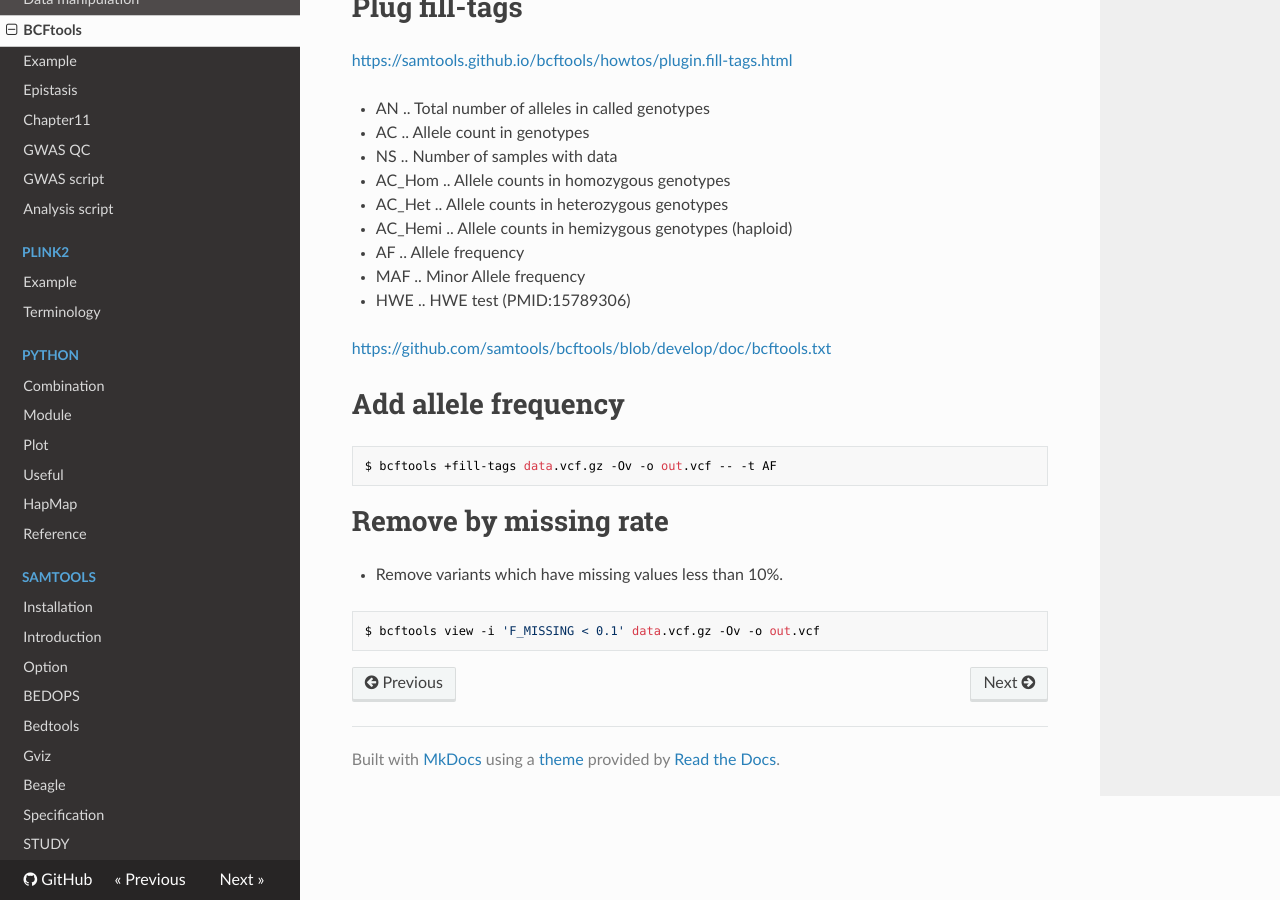
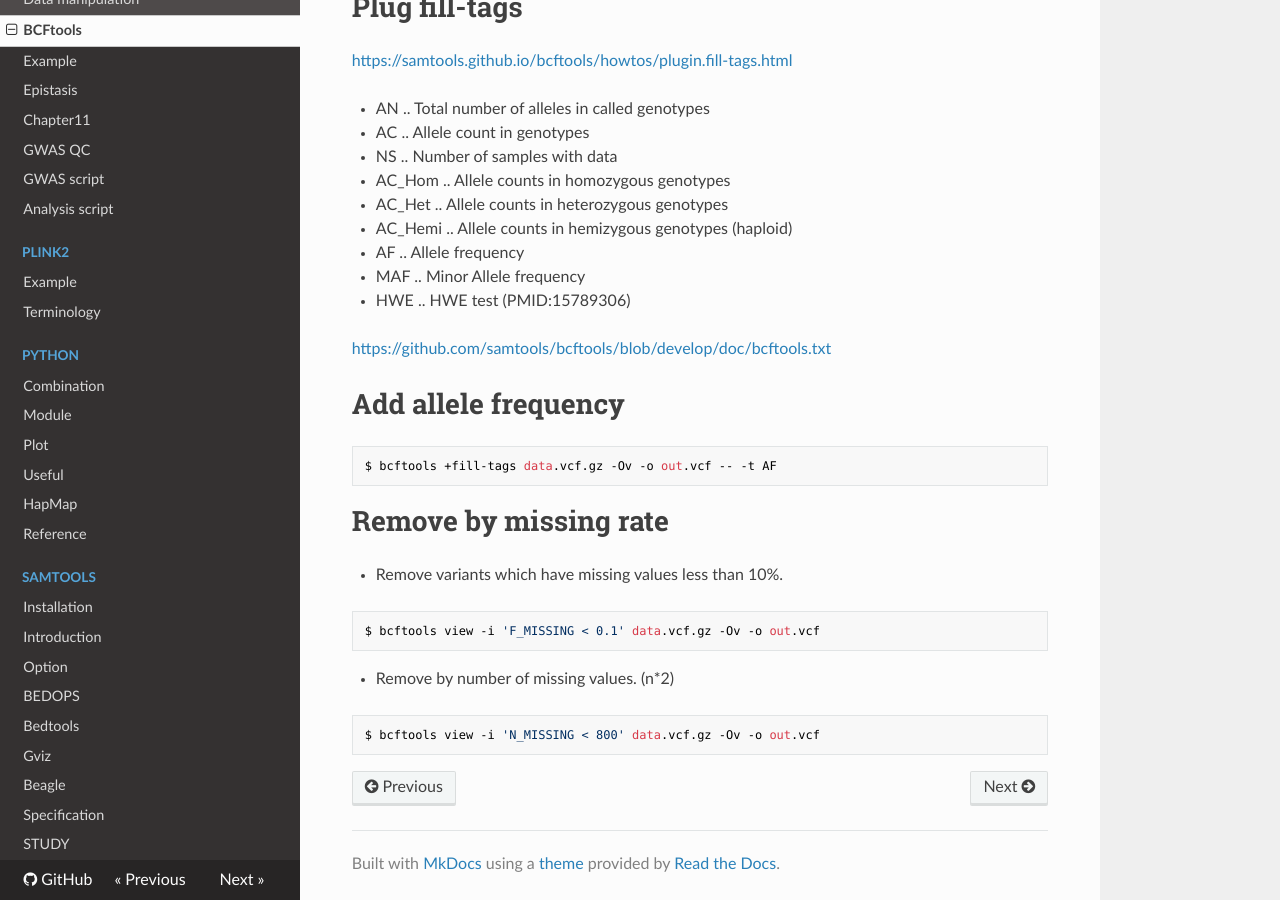
Before and after one commit to WonyoungCho/plink, an MkDocs documentation site: the page built from docs/bcftools_mani.md, in a window 1280 px wide and 900 px high, scrolled down 3584 px. Built offline with MkDocs 1.6.1, drawn with Linux system fonts in a browser that asks for light colours; nearby versions of some CDN libraries; old or Windows-style settings are respelled for this version of MkDocs.

Commit message:
Update bcftools_mani.md

````diff
--- a/docs/bcftools_mani.md
+++ b/docs/bcftools_mani.md
@@ -222,3 +222,7 @@ $ bcftools +fill-tags data.vcf.gz -Ov -o out.vcf -- -t AF
 ```
 $ bcftools view -i 'F_MISSING < 0.1' data.vcf.gz -Ov -o out.vcf
 ```
+- Remove by number of missing values. (n*2)
+```
+$ bcftools view -i 'N_MISSING < 800' data.vcf.gz -Ov -o out.vcf
+```
````
